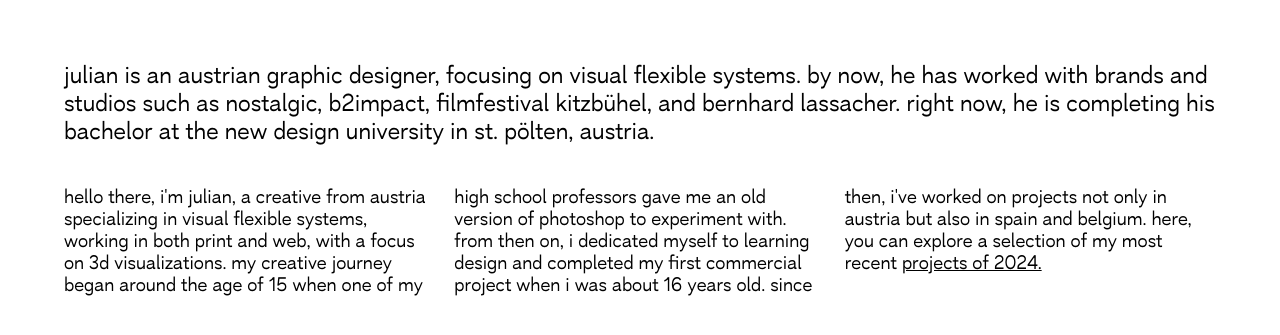
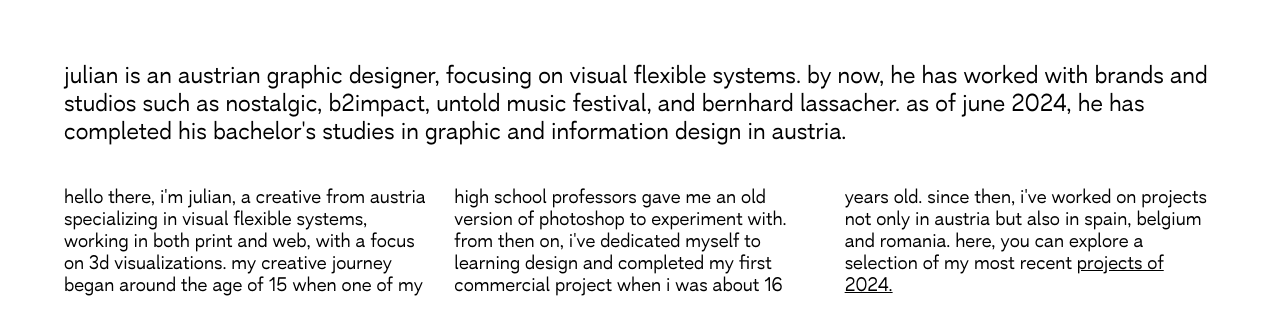
Before and after one commit to julianjakob/julianjakob, a plain HTML site: page index.html in a window 1280 px wide. Shown: the part 753-1088 px from the top of the page. Drawn offline with nearby package versions, Linux system fonts and the light colour scheme.

Commit message:
Update index.html

```diff
--- a/index.html
+++ b/index.html
@@ -29,15 +29,24 @@
           <div class="hero">
             <a href="project_overview.html">
               <video id="autoplayVideo" class="video" autoplay muted loop playsinline>
-                <source src="Videos/JAKOB_Julian_CGI_Animation.mp4" type="video/mp4" alt="Cover-Video">
+                <source src="Videos/02_Website_Reel.mp4" type="video/mp4" alt="Cover-Video">
               </video>
           </a>
           </div>
         </section>
         <section class="page introduction">
           <div class="text">
-            <p class="headline">julian is an austrian graphic designer, focusing on visual flexible systems. by now, he has worked with brands and studios such as nostalgic, b2impact, filmfestival kitzbühel, and bernhard lassacher. right now, he is completing his bachelor at the new design university in st. pölten, austria.</p>
-            <p class="sub-headline">hello there, i'm julian, a creative from austria specializing in visual flexible systems, working in both print and web, with a focus on 3d visualizations. my creative journey began around the age of 15 when one of my high school professors gave me an old version of photoshop to experiment with. from then on, I dedicated myself to learning design and completed my first commercial project when i was about 16 years old. since then, i've worked on projects not only in austria but also in spain and belgium. Here, you can explore a selection of my most recent <a href="project_overview.html"><u>projects of 2024.</u></a></p>
+
+            <p class="headline">julian is an austrian graphic designer, focusing on visual flexible systems. by now, he
+              has worked with brands and studios such as nostalgic, b2impact, untold music festival, and bernhard lassacher.
+              as of june 2024, he has completed his bachelor's studies in graphic and information design in austria.</p>
+
+            <p class="sub-headline">hello there, i'm julian, a creative from austria specializing in visual flexible systems,
+              working in both print and web, with a focus on 3d visualizations. my creative journey began around the age of
+              15 when one of my high school professors gave me an old version of photoshop to experiment with. from then on, i've
+              dedicated myself to learning design and completed my first commercial project when i was about 16 years old.
+              since then, i've worked on projects not only in austria but also in spain, belgium and romania. here, you can explore a
+              selection of my most recent <a href="project_overview.html"><u>projects of 2024.</u></a></p>
           </div>
         </section>
         <section class="page buttons">
```
